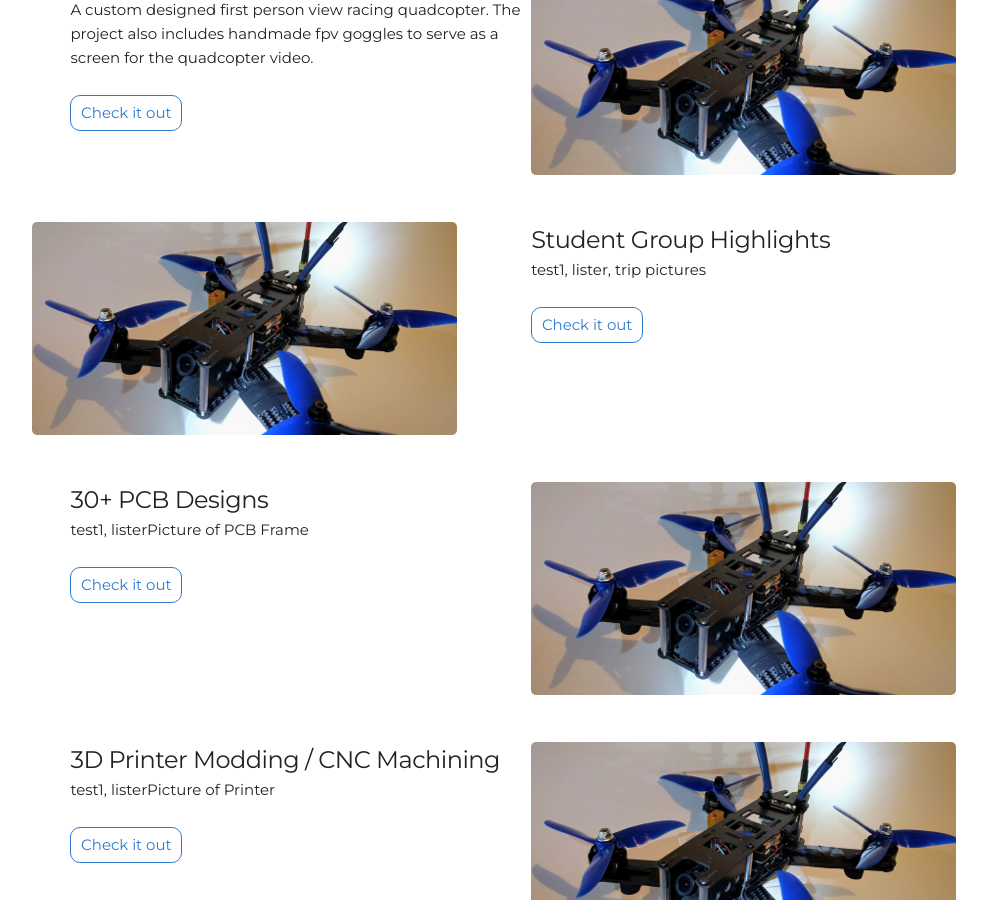
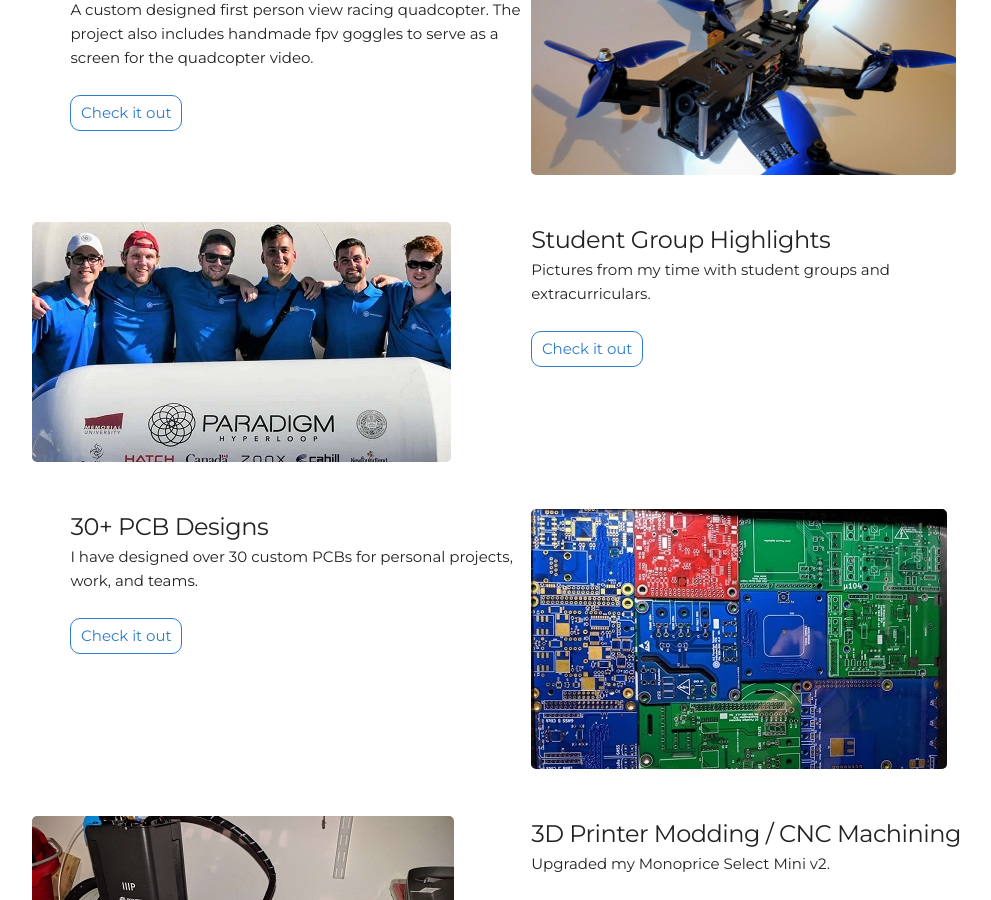
Before and after one commit to MitchellStride/mitchellstride.github.io, a Jekyll site: the page built from index.html, in a window 1280 px wide and 900 px high, scrolled down 1677 px. Shown: the whole window, without its empty margins (128-1119 px from the left). Built offline with Jekyll 4.4.1, drawn with Linux system fonts in a browser that asks for light colours; some of the changed text lies outside the part shown.

Commit message:
Updated images, broken links next

```diff
--- a/_includes/projects.html
+++ b/_includes/projects.html
@@ -14,41 +14,41 @@
   </div>
   <div class="row user-projects">
     <div class="six columns">
-      <a href="/Quadcopter"><img alt="project3" src="{{ "/assets/img/quadcopter.png" | prepend: site.baseurl }}" /></a>
+      <a href="/Quadcopter"><img alt="project3" src="{{ "/assets/img/13.jpg" | prepend: site.baseurl }}" /></a>
     </div>
     <div class="six columns">
       <h5> Student Group Highlights </h5>
-      <p>test1, lister, trip pictures</p>
+      <p>Pictures from my time with student groups and extracurriculars.</p>
       <a class="project-link" href="/Quadcopter">Check it out</a>
     </div>
   </div>
   <div class="row user-projects">
     <div class="six columns images">
-      <a href="/Quadcopter"><img alt="project3" src="{{ "/assets/img/quadcopter.png" | prepend: site.baseurl }}" /></a>
+      <a href="/Quadcopter"><img alt="project3" src="{{ "/assets/img/14.jpg" | prepend: site.baseurl }}" /></a>
     </div>
     <div class="six columns">
       <h5> 30+ PCB Designs </h5>
-      <p>test1, listerPicture of PCB Frame</p>
+      <p>I have designed over 30 custom PCBs for personal projects, work, and teams.</p>
+      <a class="project-link" href="/Quadcopter">Check it out</a>
+    </div>
+  </div>
+  <div class="row user-projects">
+    <div class="six columns">
+      <a href="/Quadcopter"><img alt="project3" src="{{ "/assets/img/05.jpg" | prepend: site.baseurl }}" /></a>
+    </div>
+    <div class="six columns">
+      <h5> 3D Printer Modding / CNC Machining </h5>
+      <p>Upgraded my Monoprice Select Mini v2.</p>
       <a class="project-link" href="/Quadcopter">Check it out</a>
     </div>
   </div>
   <div class="row user-projects">
     <div class="six columns images">
-      <a href="/Quadcopter"><img alt="project3" src="{{ "/assets/img/quadcopter.png" | prepend: site.baseurl }}" /></a>
-    </div>
-    <div class="six columns">
-      <h5> 3D Printer Modding / CNC Machining </h5>
-      <p>test1, listerPicture of Printer</p>
-      <a class="project-link" href="/Quadcopter">Check it out</a>
-    </div>
-  </div>
-  <div class="row user-projects">
-    <div class="six columns images">
-      <a href="/Quadcopter"><img alt="project3" src="{{ "/assets/img/quadcopter.png" | prepend: site.baseurl }}" /></a>
+      <a href="/Quadcopter"><img alt="project3" src="{{ "/assets/img/18.jpg" | prepend: site.baseurl }}" /></a>
     </div>
     <div class="six columns">
       <h5> Junior Design Project </h5>
-      <p>test1, listerPicture of mayostride</p>
+      <p>Fun page of a junior design project I did for a course.</p>
       <a class="project-link" href="/Quadcopter">Check it out</a>
     </div>
   </div>
```
Also changed, not shown: assets/img/05.jpg (added), assets/img/13.jpg (added), assets/img/14.jpg (added), assets/img/18.jpg (added).
